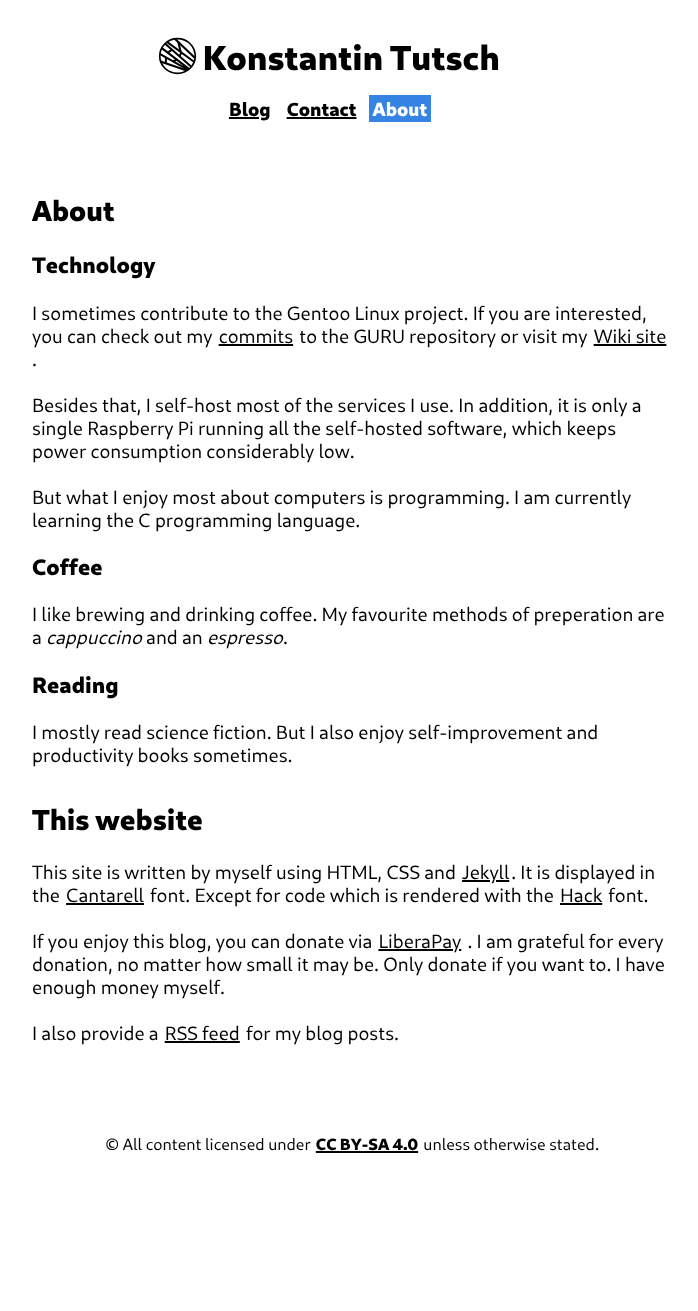
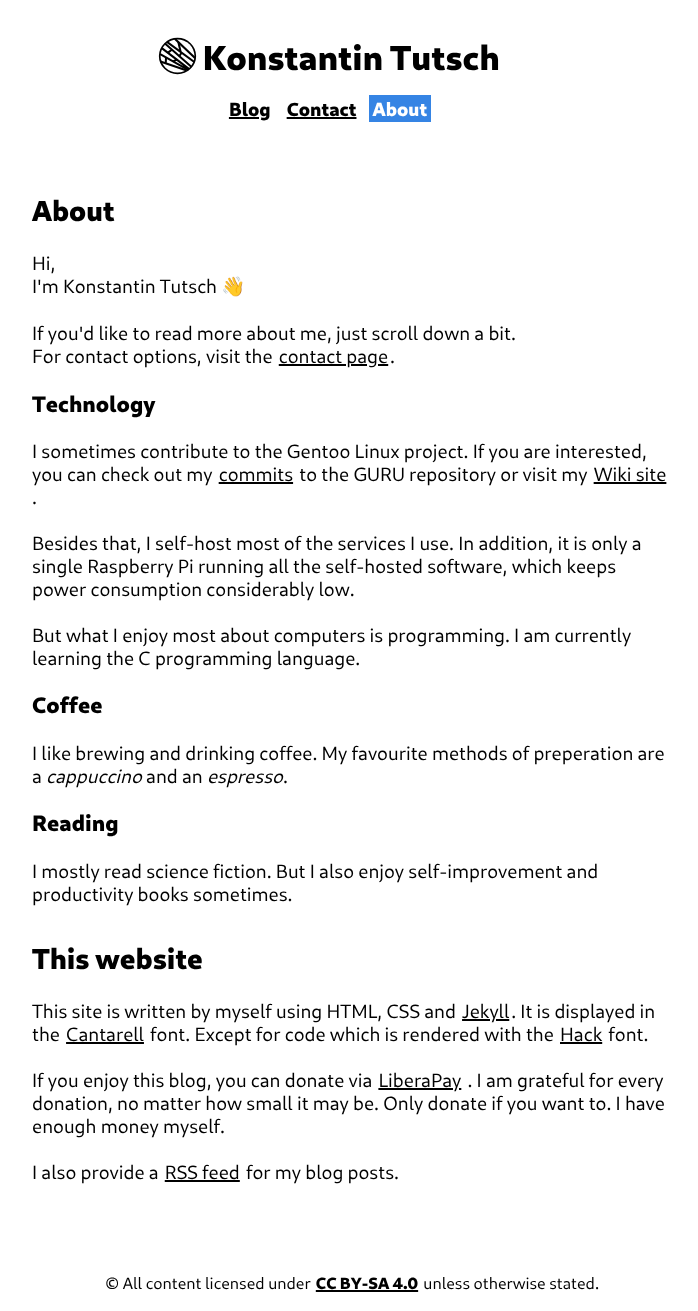
Before and after one commit to konstantintutsch/website, a Jekyll site: the page built from about/index.html, in a window 1280 px wide. Shown: the whole page, without its empty margins (288-986 px from the left). Built offline with Jekyll 4.4.1, drawn with Linux system fonts in a browser that asks for light colours; before the commit the page ends 1172 px from its top, so only the background shows below that.

Commit message:
Custom introduction for about page

```diff
--- a/about/index.html
+++ b/about/index.html
@@ -5,7 +5,16 @@ title: About
 
 <h2>About</h2>
 
+<p>
+    Hi,<br>
+    I'm Konstantin Tutsch 👋<br>
+    <br>
+    If you'd like to read more about me, just scroll down a bit.<br>
+    For contact options, visit the <a href="/contact">contact page</a>.<br>
+</p>
+
 <h3>Technology</h3>
+
 <p>
     I sometimes contribute to the Gentoo Linux project. If you are interested, you can check out my {% include social.html url="https://gitweb.gentoo.org/repo/proj/guru.git/log/?h=dev&qt=author&q=Konstantin+Tutsch" name="commits" %} to the GURU repository or visit my {% include social.html url="https://wiki.gentoo.org/wiki/User:KonstantinTutsch" name="Wiki site" %}.<br>
     <br>
@@ -15,16 +24,19 @@ title: About
 </p>
 
 <h3>Coffee</h3>
+
 <p>
     I like brewing and drinking coffee. My favourite methods of preperation are a <i>cappuccino</i> and an <i>espresso</i>.
 </p>
 
 <h3>Reading</h3>
+
 <p>
     I mostly read science fiction. But I also enjoy self-improvement and productivity books sometimes.
 </p>
 
 <h2>This website</h2>
+
 <p>
     This site is written by myself using HTML, CSS and <a href="https://jekyllrb.com">Jekyll</a>. It is displayed in the <a href="https://cantarell.gnome.org/">Cantarell</a> font. Except for code which is rendered with the <a href="https://sourcefoundry.org/hack/">Hack</a> font.<br>
     <br>
```
